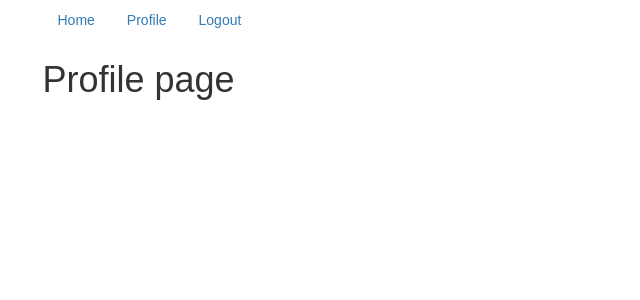
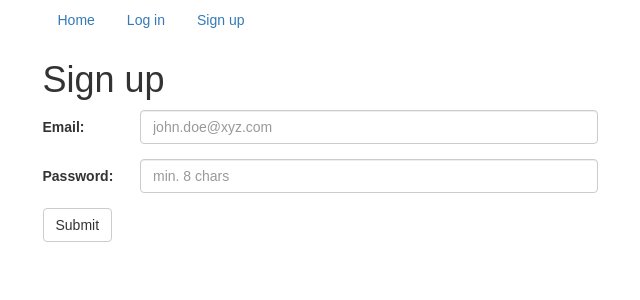
Before and after one commit to joni-/aws-cognito-react, a React (Create React App) app: page /signup in a window 1280 px wide. Before the commit this address led to /profile. Shown: the top 300 px of the page, without its empty margins (320-960 px from the left). Built offline with nearby package versions, Linux system fonts and the light colour scheme; no server answers; what amazon-cognito-identity-js would draw is missing.

Commit message:
add method to validate the user session

```diff
--- a/src/Auth/Actions.js
+++ b/src/Auth/Actions.js
@@ -8,7 +8,11 @@ const Types = {
   login: 'LOGIN',
   loginSuccess: 'LOGIN_SUCCESS',
   loginFail: 'LOGIN_FAIL',
-  logout: 'LOGOUT'
+  logout: 'LOGOUT',
+  ensureLoggedIn: 'ENSURE_LOGGED_IN',
+  ensureLoggedInFail: 'ENSURE_LOGGED_IN_FAIL',
+  ensureLoggedInSuccess: 'ENSURE_LOGGED_IN_SUCCESS',
+  ensuringLoggedInStatus: 'ENSURING_LOGGED_IN_STATUS',
 };
 
 const register = (email, password) => ({
@@ -33,11 +37,16 @@ const logout = () => ({
   type: Types.logout
 });
 
+const ensureLoggedIn = () => ({
+  type: Types.ensureLoggedIn
+});
+
 const Actions = {
   register,
   confirm,
   login,
-  logout
+  logout,
+  ensureLoggedIn
 };
 
 export { Types };
--- a/src/Auth/CognitoService.js
+++ b/src/Auth/CognitoService.js
@@ -86,12 +86,37 @@ const logout = () => {
   });
 };
 
+const isAuthenticated = () => {
+  return new Promise((success, reject) => {
+    const cognitoUser = userPool.getCurrentUser();
+
+    if (! cognitoUser) {
+      reject('Could not retrieve current user');
+      return;
+    }
+
+    cognitoUser.getSession((err, session) => {
+      if (err) {
+        reject('Error retrieving user session: ', err);
+        return;
+      }
+
+      if (session.isValid()) {
+        success();
+      } else {
+        reject('Session is not valid');
+      }
+    });
+  });
+};
+
 const CognitoService = {
   register,
   confirm,
   login,
   getCurrentUser,
-  logout
+  logout,
+  isAuthenticated
 };
 
 export default CognitoService;
--- a/src/Auth/Login.js
+++ b/src/Auth/Login.js
@@ -68,7 +68,7 @@ class Login extends React.Component {
 const mapStateToProps = (state) => ({
   loginInProgress: state.auth.loginInProgress,
   error: state.auth.error,
-  isAuthenticated: state.auth.user !== null
+  isAuthenticated: state.auth.isAuthenticated
 });
 
 const mapDispatchToProps = (dispatch) => ({
--- a/src/Auth/Reducers.js
+++ b/src/Auth/Reducers.js
@@ -10,7 +10,9 @@ const initialState = {
   askConfirmation: false,
   error: null,
   user: CognitoService.getCurrentUser(),
-  confirmationSucceeded: false
+  confirmationSucceeded: false,
+  isAuthenticated: false,
+  ensuringLoggedInStatus: false
 };
 
 const AuthReducer = (state = initialState, action) => {
@@ -30,11 +32,17 @@ const AuthReducer = (state = initialState, action) => {
     case Types.login:
       return { ...state, loginInProgress: true };
     case Types.loginSuccess:
-      return { ...state, loginInProgress: false, user: action.user, error: null };
+      return { ...state, loginInProgress: false, user: action.user, error: null, isAuthenticated: true };
     case Types.loginFail:
       return { ...state, loginInProgress: false, error: action.error };
     case Types.logout:
-      return { ...state, user: null };
+      return { ...state, user: null, isAuthenticated: false };
+    case Types.ensuringLoggedInStatus:
+      return { ...state, ensuringLoggedInStatus: true };
+    case Types.ensureLoggedInFail:
+      return { ...state, isAuthenticated: false, error: action.error, user: null, ensuringLoggedInStatus: false };
+    case Types.ensureLoggedInSuccess:
+      return { ...state, isAuthenticated: true, error: null, ensuringLoggedInStatus: false };
     default:
       return state;
   }
--- a/src/Auth/Signup.js
+++ b/src/Auth/Signup.js
@@ -73,7 +73,7 @@ const mapStateToProps = (state) => ({
   registerInProgress: state.auth.registerInProgress,
   error: state.auth.error,
   askConfirmation: state.auth.askConfirmation,
-  isAuthenticated: state.auth.user !== null
+  isAuthenticated: state.auth.isAuthenticated
 });
 
 const mapDispatchToProps = (dispatch) => ({
--- a/src/Auth/sagas.js
+++ b/src/Auth/sagas.js
@@ -35,11 +35,24 @@ function* logout() {
   yield call(CognitoService.logout);
 }
 
+function* ensureLoggedIn() {
+  try {
+    yield put({ type: Types.ensuringLoggedInStatus });
+    yield call(CognitoService.isAuthenticated);
+    console.log('Logged in status OK');
+    yield put({ type: Types.ensureLoggedInSuccess });
+  } catch (error) {
+    console.log('User not logged in: ' + error);
+    yield put({ type: Types.ensureLoggedInFail, error: error });
+  }
+}
+
 function* authSaga() {
   yield takeLatest(Types.register, register);
   yield takeLatest(Types.confirm, confirm);
   yield takeLatest(Types.login, login);
   yield takeLatest(Types.logout, logout);
+  yield takeLatest(Types.ensureLoggedIn, ensureLoggedIn);
 }
 
 export default authSaga;
--- a/src/Layout.js
+++ b/src/Layout.js
@@ -16,7 +16,7 @@ const Navigation = ({ isAuthenticated, logout }) => (
 );
 
 const mapStateToProps = (state) => ({
-  isAuthenticated: state.auth.user !== null
+  isAuthenticated: state.auth.isAuthenticated
 });
 
 const mapDispatchToProps = (dispatch) => ({
--- a/src/RequireAuth.js
+++ b/src/RequireAuth.js
@@ -1,22 +1,63 @@
 import React from 'react';
 import { connect } from 'react-redux';
 import { Redirect } from 'react-router-dom';
+import FontAwesome from 'react-fontawesome';
+
+import Actions from './Auth/Actions';
 
 
 const mapStateToProps = (state) => ({
-  isAuthenticated: state.auth.user !== null
+  isAuthenticated: state.auth.isAuthenticated,
+  ensuringLoggedInStatus: state.auth.ensuringLoggedInStatus
+});
+
+const mapDispatchToProps = (dispatch) => ({
+  ensureLoggedIn: () => {
+    dispatch(Actions.ensureLoggedIn());
+  }
 });
 
 const RequireAuth = (WrappedComponent) => {
   class AuthComponent extends React.Component {
+    constructor(props) {
+      super(props);
+      this.state = {
+        ensuringLoggedInStatus: false
+      };
+    }
+
+    componentWillMount() {
+      this.props.ensureLoggedIn();
+      this.setState(() => ({
+        ensuringLoggedInStatus: true
+      }));
+    }
+
+    componentWillReceiveProps(nextProps) {
+      this.setState(() => ({
+        ensuringLoggedInStatus: nextProps.ensuringLoggedInStatus
+      }));
+    }
+
     render() {
+      if (this.state.ensuringLoggedInStatus) {
+        return (
+          <FontAwesome
+            name='spinner'
+            size='5x'
+            spin
+            style={{ textShadow: '0 1px 0 rgba(0, 0, 0, 0.1)' }}
+          />
+        );
+      }
+
       return this.props.isAuthenticated
         ? <WrappedComponent {...this.props} />
         : <Redirect to={{ pathname: '/login' }} />;
     }
   };
 
-  return connect(mapStateToProps)(AuthComponent);
+  return connect(mapStateToProps, mapDispatchToProps)(AuthComponent);
 }
 
 
```
